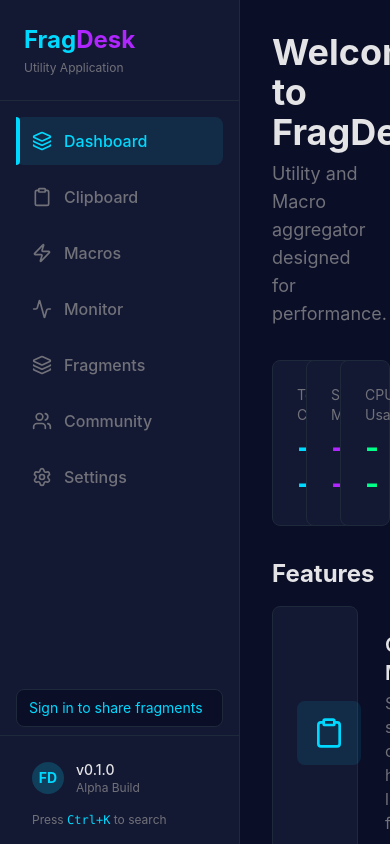
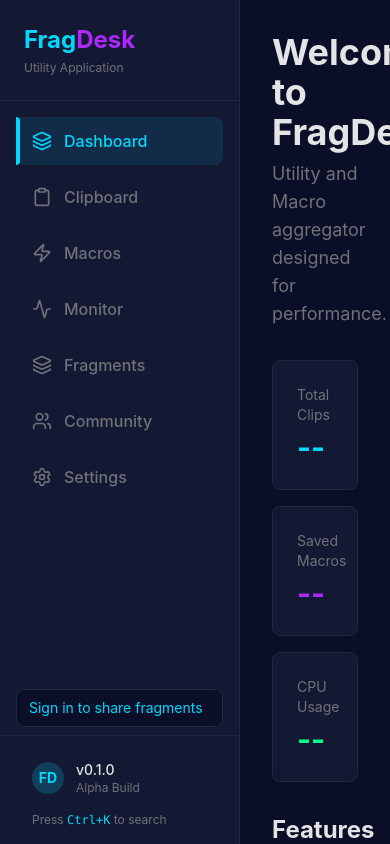
Before and after one commit to ChamuRajapaksha/fragdesk, a React (Vite) app: page / in a window 390 px wide. Built offline with nearby package versions, Linux system fonts and the light colour scheme; no server answers.

Commit message:
Implement responsive grid layouts for feature cards and stats section

```diff
--- a/src/components/dashboard/DashboardHome.tsx
+++ b/src/components/dashboard/DashboardHome.tsx
@@ -99,7 +99,7 @@
       </div>
 
       {/* Stats Row */}
-      <div className="grid grid-cols-3 gap-4 mb-8">
+      <div className="grid grid-cols-1 md:grid-cols-3 gap-4 mb-8">
         <motion.div
           className="bg-frag-surface border border-frag-border rounded-lg p-6 cursor-pointer"
           whileHover={{ y: -4 }}
@@ -138,7 +138,7 @@
       </div>
 
       {/* Feature Cards */}
-      <div className="space-y-4">
+      <div className="grid grid-cols-1 gap-4">
         <h2 className="text-2xl font-bold text-frag-text mb-4">Features</h2>
 
         {features.map((feature, index) => {
```
